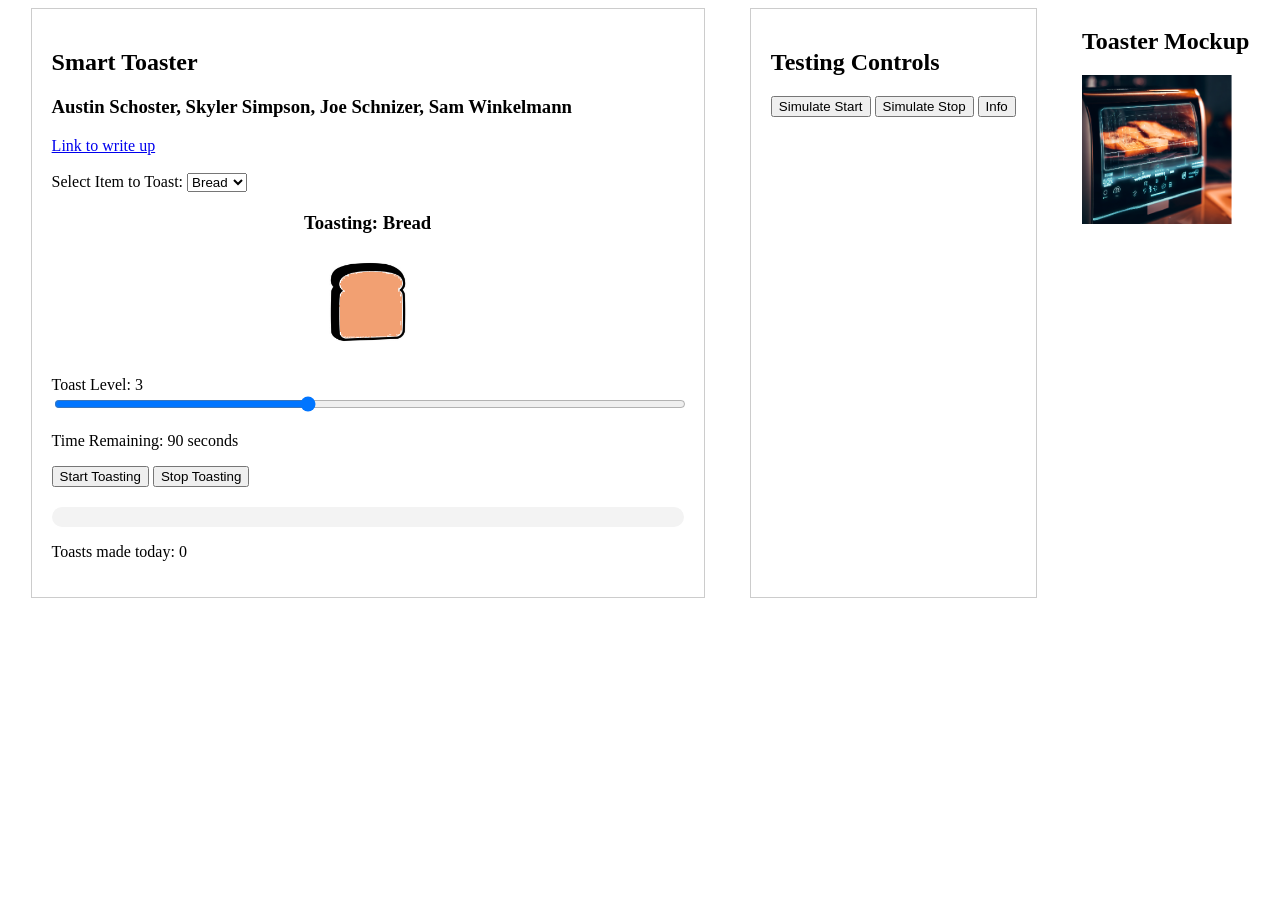
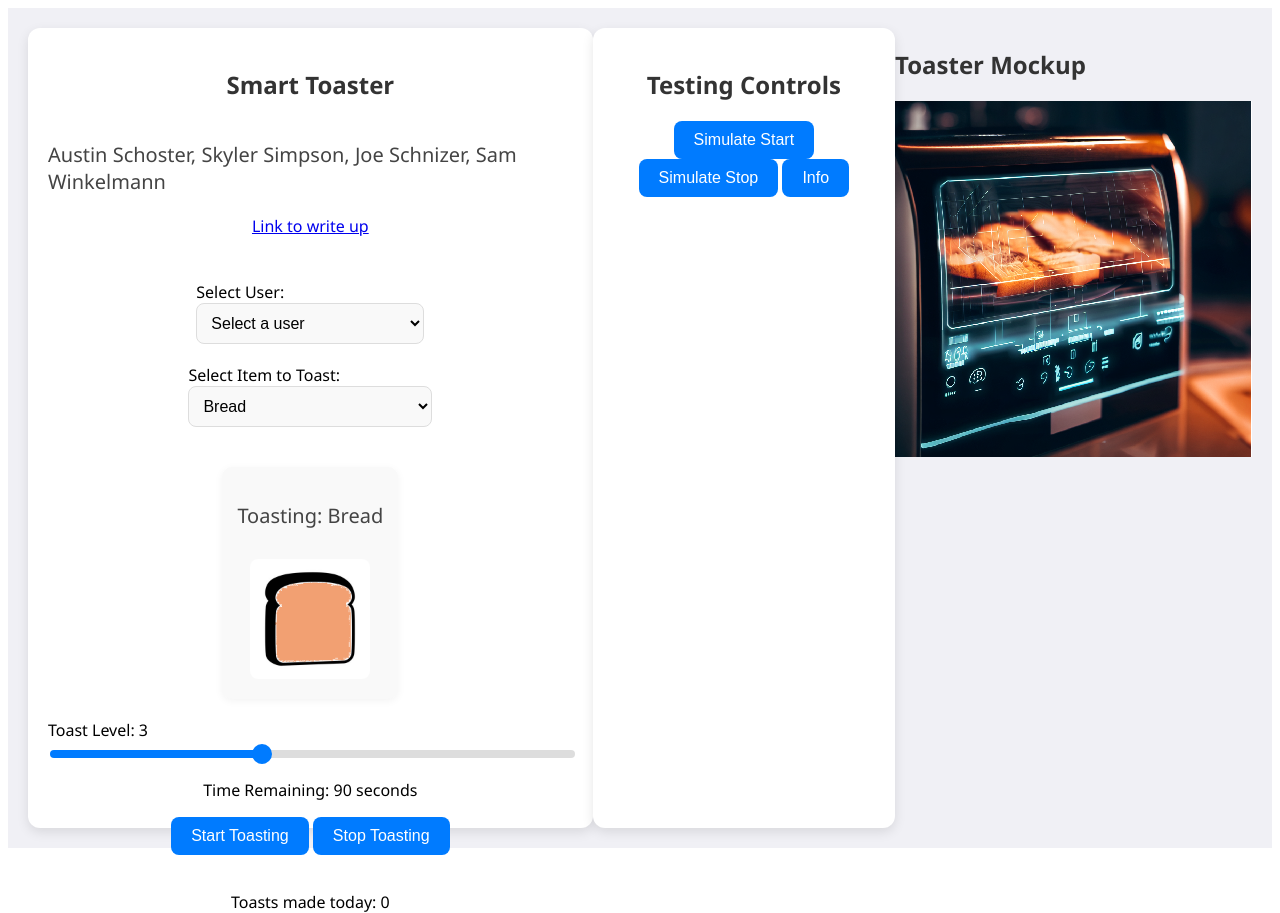
Before and after one commit to austin-schoster7/UI-Project-2, a SvelteKit app: page / in a window 1280 px wide. Before the commit the page ends 800 px from the top, so only its background shows below. Built offline with nearby package versions, Linux system fonts and the light colour scheme.

Commit message:
Added profiles functionality and updated UI

```diff
--- a/src/routes/+page.svelte
+++ b/src/routes/+page.svelte
@@ -1,5 +1,6 @@
 <script>
   import { onMount } from "svelte";
+  import Modal from './Modal.svelte';
 
   let toastLevel = 3; // Default toast level
   let toasting = false;
@@ -13,6 +14,23 @@
 
   // Item options for the toaster
   const items = ['Bread', 'Bagel', 'Waffle', 'Pastry'];
+
+  // Mock user profiles with favorite and previous settings
+  const profiles = {
+    'Alice': {
+      favorite: { item: 'Bread', toastLevel: 4 },
+      previous: { item: 'Bagel', toastLevel: 3 }
+    },
+    'Bob': {
+      favorite: { item: 'Waffle', toastLevel: 5 },
+      previous: { item: 'Pastry', toastLevel: 2 }
+    }
+  };
+
+  let selectedUser = ''; // No user selected by default
+
+  // Modal control variables
+  let showModal = false;
 
   // Mapping item names to their images for each toast level (1-6)
   const itemImages = {
@@ -86,7 +104,38 @@
     }
   };
 
-  // This reactive block resets the remaining time whenever toasting is stopped or toast level changes
+  // Load profile settings based on user selection
+  const loadProfile = () => {
+    if (selectedUser) {
+      showModal = true; // Show the modal
+    }
+  };
+
+  const closeModal = () => {
+    showModal = false;
+  };
+
+  const loadFavoriteSettings = () => {
+    const favorite = profiles[selectedUser].favorite;
+    selectedItem = favorite.item;
+    toastLevel = favorite.toastLevel;
+    showModal = false;
+  };
+
+  const loadPreviousSettings = () => {
+    const previous = profiles[selectedUser].previous;
+    selectedItem = previous.item;
+    toastLevel = previous.toastLevel;
+    showModal = false;
+  };
+
+  const loadBlankSettings = () => {
+    selectedItem = 'Bread';
+    toastLevel = 3;
+    showModal = false;
+  };
+
+  // Reactive block to reset remaining time, progress, etc.
   $: {
     if (!toasting) {
       remainingTime = toastLevel * 30; // Simulated time based on level
@@ -103,8 +152,18 @@
     <h3>Austin Schoster, Skyler Simpson, Joe Schnizer, Sam Winkelmann</h3>
     <a href="https://sites.google.com/view/austin-schoster/cs5167-projects">Link to write up</a>
 
-    <br>
-    <br>
+    <br><br>
+
+    <!-- User profile selection -->
+    <div class="profile-section">
+      <label>Select User: </label>
+      <select bind:value={selectedUser} on:change={loadProfile}>
+        <option value="">Select a user</option>
+        {#each Object.keys(profiles) as user}
+          <option value={user}>{user}</option>
+        {/each}
+      </select>
+    </div>
 
     <!-- Item selection dropdown -->
     <div>
@@ -132,6 +191,7 @@
         max="6"
         bind:value={toastLevel}
         step="1"
+        style="--value: {(toastLevel - 1) / 5}"
       />
     </div>
 
@@ -166,56 +226,184 @@
   </div>
 </div>
 
+<!-- Modal for Profile Settings -->
+<Modal bind:show={showModal} title="Load Settings for {selectedUser}" onClose={closeModal}>
+  <p>Select settings to load:</p>
+  <div class="modal-buttons">
+    <button on:click={loadFavoriteSettings}>Favorite</button>
+    <button on:click={loadPreviousSettings}>Previous</button>
+    <button on:click={loadBlankSettings}>Blank</button>
+  </div>
+</Modal>
+
 <style>
+  /* General Page Layout */
   .page {
     display: flex;
     justify-content: space-around;
+    background-color: #f0f0f5; /* Light background color for a modern look */
+    font-family: 'Segoe UI', Tahoma, Geneva, Verdana, sans-serif;
+    padding: 20px;
+    height: 100vh;
   }
 
-  .device-ui, .testing-ui {
-    border: 1px solid #ccc;
+  /* Device UI Container */
+  .device-ui {
+    background-color: #ffffff;
+    border-radius: 12px;
+    box-shadow: 0 4px 12px rgba(0, 0, 0, 0.1);
     padding: 20px;
+    width: 50%;
+    display: flex;
+    flex-direction: column;
+    align-items: center;
   }
 
-  .device-ui {
-    width: 50%;
+  /* Testing UI Container */
+  .testing-ui {
+    background-color: #ffffff;
+    border-radius: 12px;
+    box-shadow: 0 4px 12px rgba(0, 0, 0, 0.1);
+    padding: 20px;
+    width: 25%;
+    text-align: center;
   }
 
-  img {
-    width: 150px;
+  /* Headers */
+  h2 {
+    color: #333;
+    font-size: 24px;
+    font-weight: 600;
+    margin-bottom: 20px;
   }
 
+  h3 {
+    color: #444;
+    font-size: 20px;
+    font-weight: 500;
+  }
+
+  /* Item Selection Dropdown */
+  select {
+    padding: 10px;
+    border: 1px solid #ddd;
+    border-radius: 8px;
+    background-color: #f9f9f9;
+    font-size: 16px;
+    width: 100%;
+    margin-bottom: 20px;
+    transition: border 0.3s;
+  }
+
+  select:hover {
+    border-color: #007bff;
+  }
+
+  /* Toasting Item Image */
   .display-section {
     margin-top: 20px;
     text-align: center;
+    background-color: #f9f9f9;
+    padding: 15px;
+    border-radius: 10px;
+    box-shadow: 0 2px 8px rgba(0, 0, 0, 0.05);
   }
 
   .item-outline {
-    width: 100px;
+    width: 120px;
     height: auto;
+    margin-top: 10px;
+    border-radius: 8px;
   }
 
+  /* Toast Level Slider */
   .toast-level {
     margin-top: 20px;
+    width: 100%;
+    text-align: left;
   }
 
   input[type="range"] {
     width: 100%;
+    margin-top: 5px;
+    appearance: none;
+    height: 8px;
+    background: linear-gradient(
+      to right,
+      #007bff 0%,
+      #007bff calc(var(--value) * 100%),
+      #ddd calc(var(--value) * 100%),
+      #ddd 100%
+    );
+    border-radius: 5px;
+    outline: none;
   }
 
-  /* Progress bar styling */
+  input[type="range"]::-webkit-slider-thumb {
+    appearance: none;
+    width: 20px;
+    height: 20px;
+    background-color: #007bff;
+    border-radius: 50%;
+    cursor: pointer;
+  }
+
+  input[type="range"]::-moz-range-thumb {
+    width: 20px;
+    height: 20px;
+    background-color: #007bff;
+    border-radius: 50%;
+    cursor: pointer;
+  }
+
+  /* Progress Bar */
   .progress-bar-container {
     width: 100%;
     height: 20px;
-    background-color: #f3f3f3;
-    margin-top: 20px;
+    background-color: #e0e0e0;
     border-radius: 10px;
     overflow: hidden;
+    margin-top: 20px;
+    position: relative;
   }
 
   .progress-bar {
     height: 100%;
-    background-color: #4caf50;
-    transition: width 1s linear; /* Smooth transition over 1 second */
+    background-color: #28a745;
+    transition: width 1s linear;
+    border-radius: 10px;
+  }
+
+  /* Buttons */
+  button {
+    background-color: #007bff;
+    color: white;
+    border: none;
+    border-radius: 8px;
+    padding: 10px 20px;
+    font-size: 16px;
+    cursor: pointer;
+    transition: background-color 0.3s, box-shadow 0.3s;
+  }
+
+  button:hover {
+    background-color: #0056b3;
+    box-shadow: 0 4px 8px rgba(0, 123, 255, 0.2);
+  }
+
+  button:active {
+    background-color: #004494;
+  }
+
+  /* Responsive Layout */
+  @media (max-width: 768px) {
+    .page {
+      flex-direction: column;
+    }
+
+    .device-ui, .testing-ui {
+      width: 100%;
+      margin-bottom: 20px;
+    }
   }
 </style>
--- /dev/null
+++ b/src/routes/Modal.svelte
@@ -0,0 +1,41 @@
+<script>
+    export let show = false;
+    export let title = '';
+    export let onClose = () => {};
+  </script>
+
+  {#if show}
+    <div class="modal-overlay" on:click={onClose}>
+      <div class="modal" on:click|stopPropagation>
+        <h2>{title}</h2>
+        <div class="modal-content">
+          <slot></slot>
+        </div>
+      </div>
+    </div>
+  {/if}
+
+  <style>
+    .modal-overlay {
+      position: fixed;
+      top: 0;
+      left: 0;
+      width: 100%;
+      height: 100%;
+      background-color: rgba(0,0,0,0.5);
+      display: flex;
+      justify-content: center;
+      align-items: center;
+      font-family: 'Segoe UI', Tahoma, Geneva, Verdana, sans-serif;
+    }
+    .modal {
+      background-color: white;
+      padding: 20px;
+      border-radius: 10px;
+      width: 300px;
+      max-width: 80%;
+    }
+    .modal-content {
+      margin-top: 20px;
+    }
+  </style>
```
